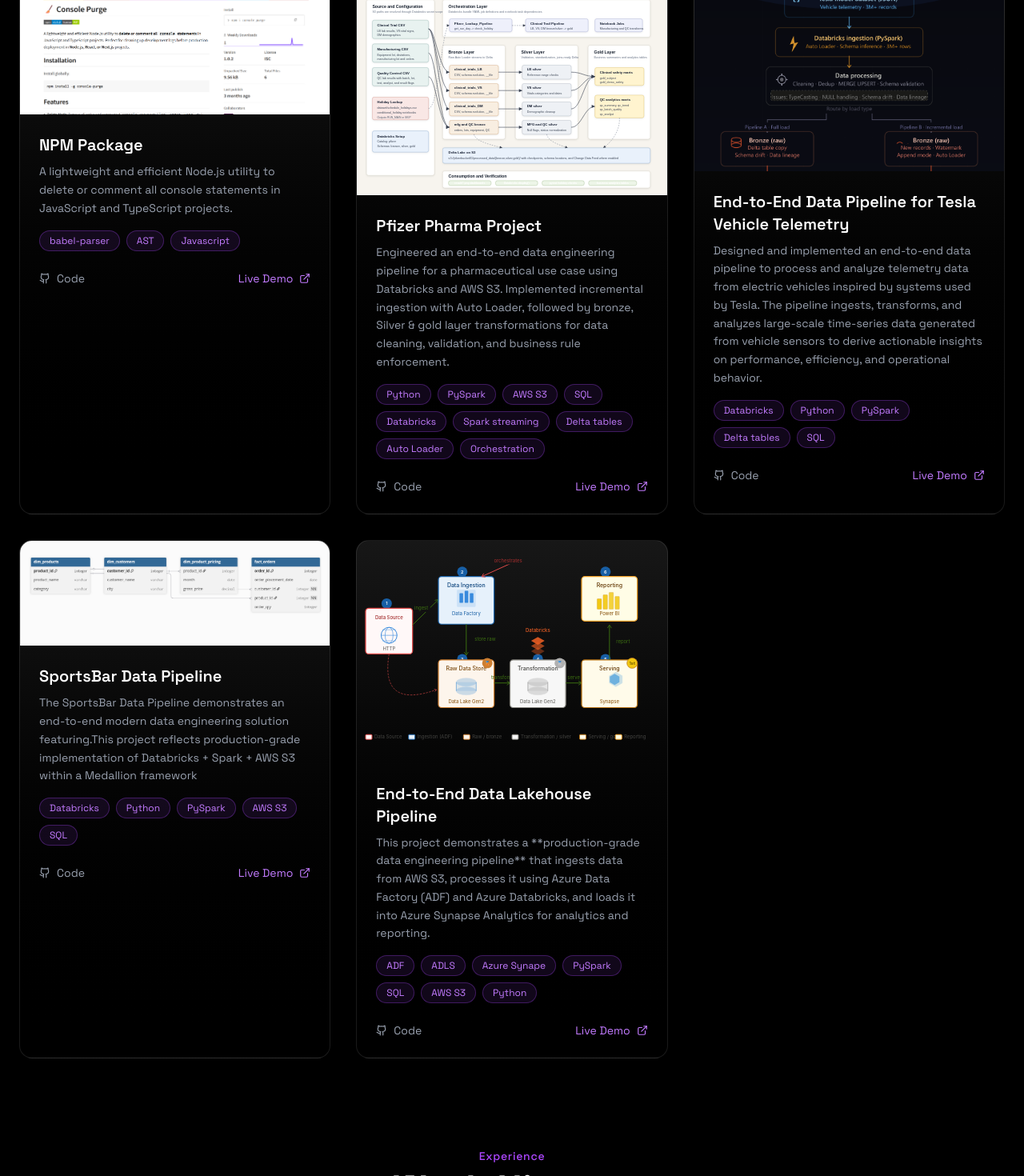
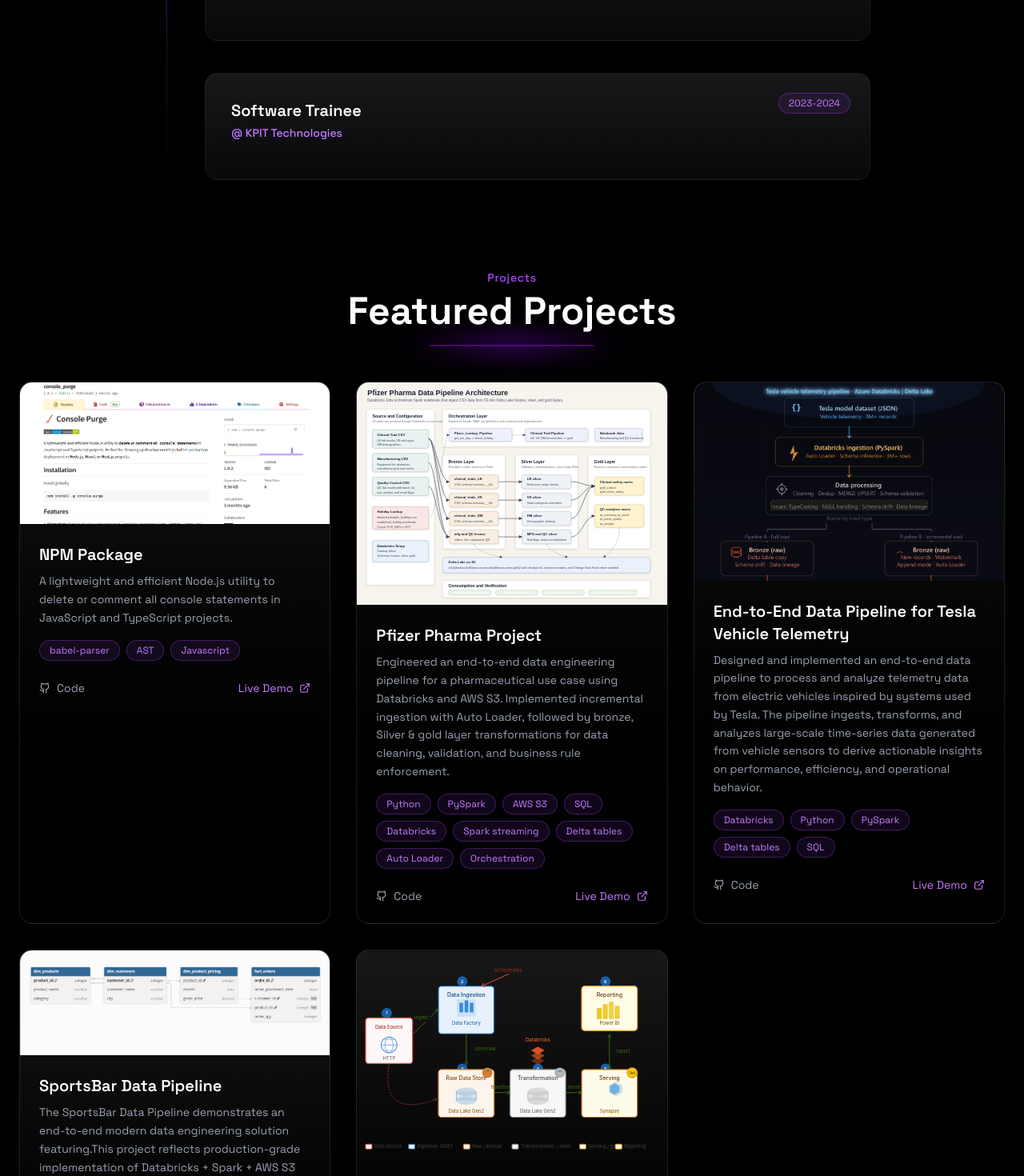
Before and after one commit to ankitbisen12/Ankit_Portfolio, a Next.js app: page / in a window 1280 px wide. Shown: the part 1760-3230 px from the top of the page at 80% size. Built offline with nearby package versions, Linux system fonts and the light colour scheme.

Commit message:
Changed ordering of sections

```diff
--- a/src/components/home.tsx
+++ b/src/components/home.tsx
@@ -12,8 +12,8 @@
         <React.Fragment>
             <Intro />
             <Skills />
+            <Experience />
             <Projects />
-            <Experience />
             <Contact />
         </React.Fragment>
     )
```
